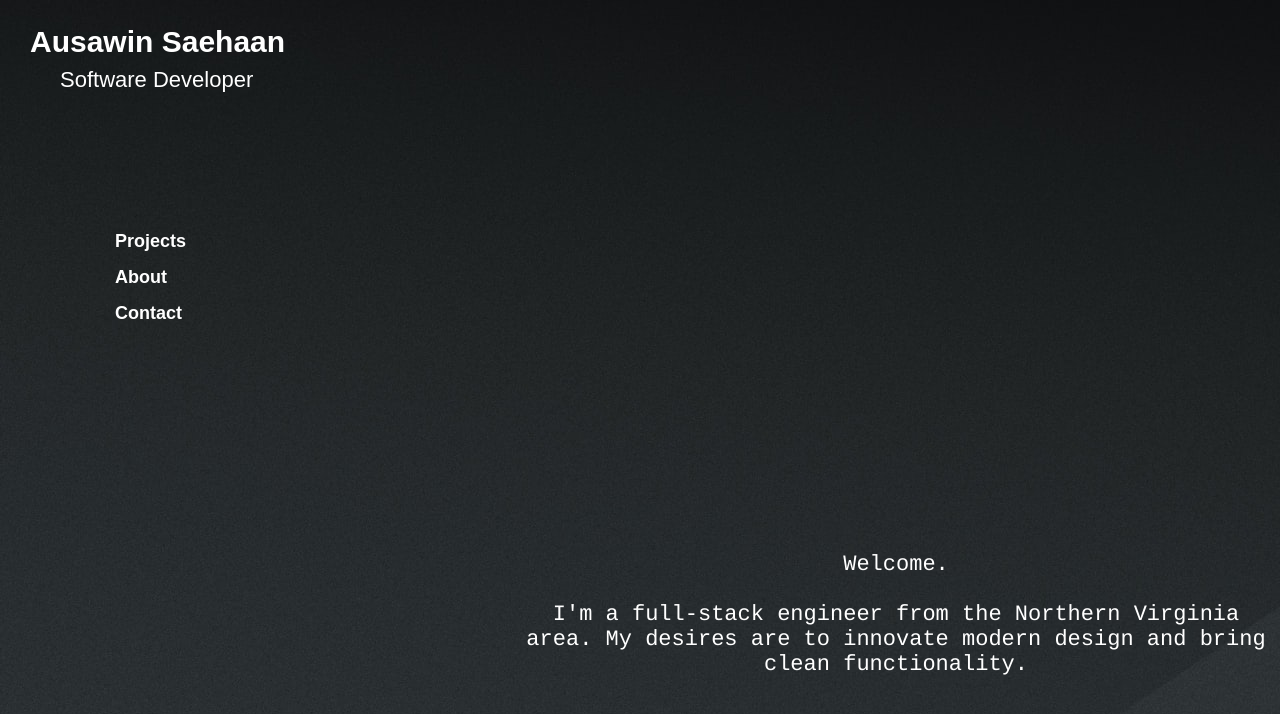
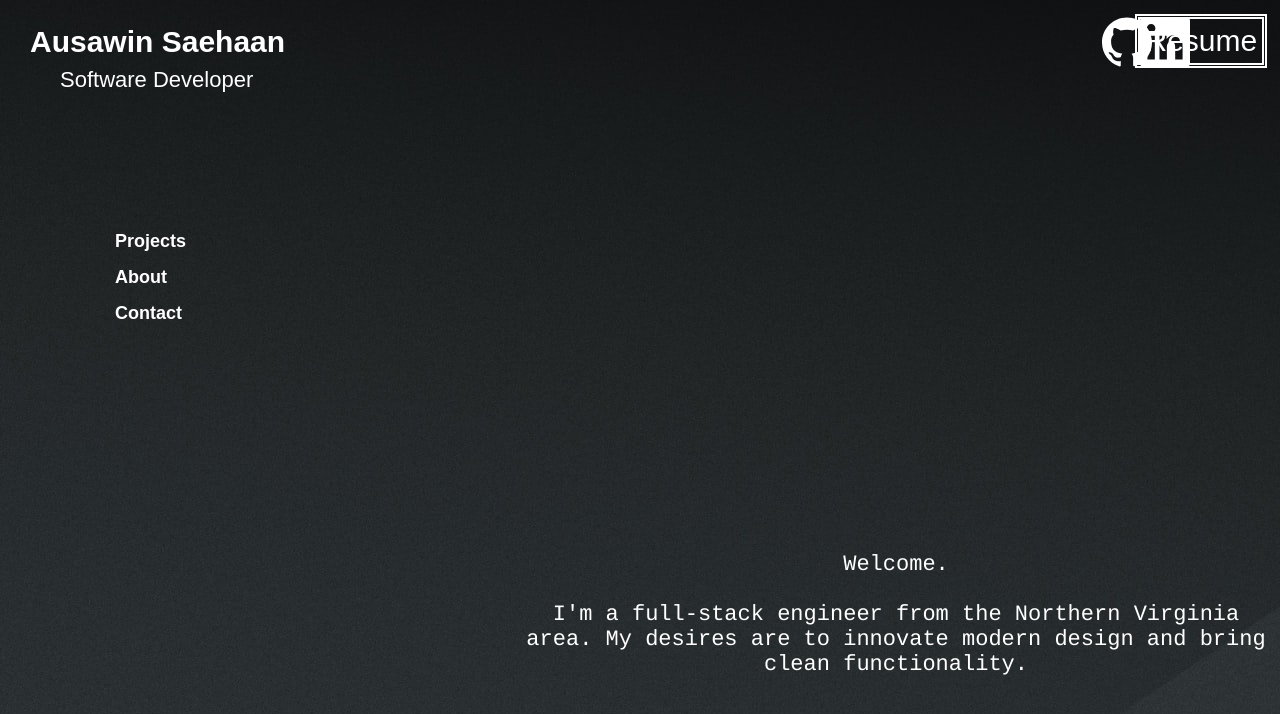
Before and after one commit to saehaana/html-css-prac, a React (Create React App) app: page / in a window 1280 px wide. Shown: the top 714 px of the page. Built offline with nearby package versions, Linux system fonts and the light colour scheme.

Commit message:
added and styled icon links to top right corner of main screen

```diff
--- a/package.json
+++ b/package.json
@@ -9,7 +9,8 @@
     "@testing-library/user-event": "^13.5.0",
     "react": "^18.2.0",
     "react-dom": "^18.2.0",
-    "react-scripts": "5.0.1",
+    "react-icons": "^4.7.1",
+    "react-scripts": "^5.0.1",
     "web-vitals": "^2.1.4"
   },
   "scripts": {
--- a/src/App.css
+++ b/src/App.css
@@ -58,3 +58,30 @@ li a{
     padding: 10px;
     text-align: center;
 }
+.github{
+    position: absolute;
+    padding-top: 5px;
+    top: 1.5%;
+    right: 10%;
+    font-size: 50px;
+    color: white;
+}
+.linkedin{
+    position: absolute;
+    padding-top: 5px;
+    top: 1.5%;
+    right: 7%;
+    font-size: 50px;
+    color: white;
+}
+.resume{
+    position: absolute;
+    top: 1.8%;
+    right: 1%;
+    font-family: Arial, Helvetica, sans-serif;
+    font-size: 30px;
+    font-weight: lighter;
+    color: rgb(255, 255, 255);
+    padding: 5px;
+    border: 5px double white;
+}
--- a/src/App.js
+++ b/src/App.js
@@ -1,9 +1,14 @@
 import React from 'react';
+
 import './App.css';
+import About from './components/About'
+import Projects from './components/Projects'
+
+import { SiLinkedin, SiGithub } from "react-icons/si";
 
 const App = () => {
     return (
-    <div className ="main-container">
+    <div className ="main-container" id="root">
         <div className = "main-container-background">
             <img src={"./assets/indexBackground.jpg"} alt="Page Background"/>
         </div>
@@ -20,7 +25,12 @@ const App = () => {
                 I'm a full-stack engineer from the Northern Virginia area. My desires are to innovate modern design and bring clean functionality.
             </p>
         </div>
+        <div className = "github"> <SiGithub /> </div>
+        <div className = "linkedin"> <SiLinkedin /> </div>
+        <div className = "resume">Resume</div>
 
+        <About />
+        <Projects />
     </div>
     );
 }
--- /dev/null
+++ b/src/components/About.js
@@ -0,0 +1,11 @@
+import React from 'react'
+
+function About(){
+    return (
+        <div>
+
+        </div>
+    )
+}
+
+export default About
--- /dev/null
+++ b/src/components/Projects.js
@@ -0,0 +1,11 @@
+import React from 'react'
+
+function Projects(){
+    return (
+        <div>
+
+        </div>
+    )
+}
+
+export default Projects
```
Also changed, not shown: 1 other file (tests, documents, lock files or other folders).
